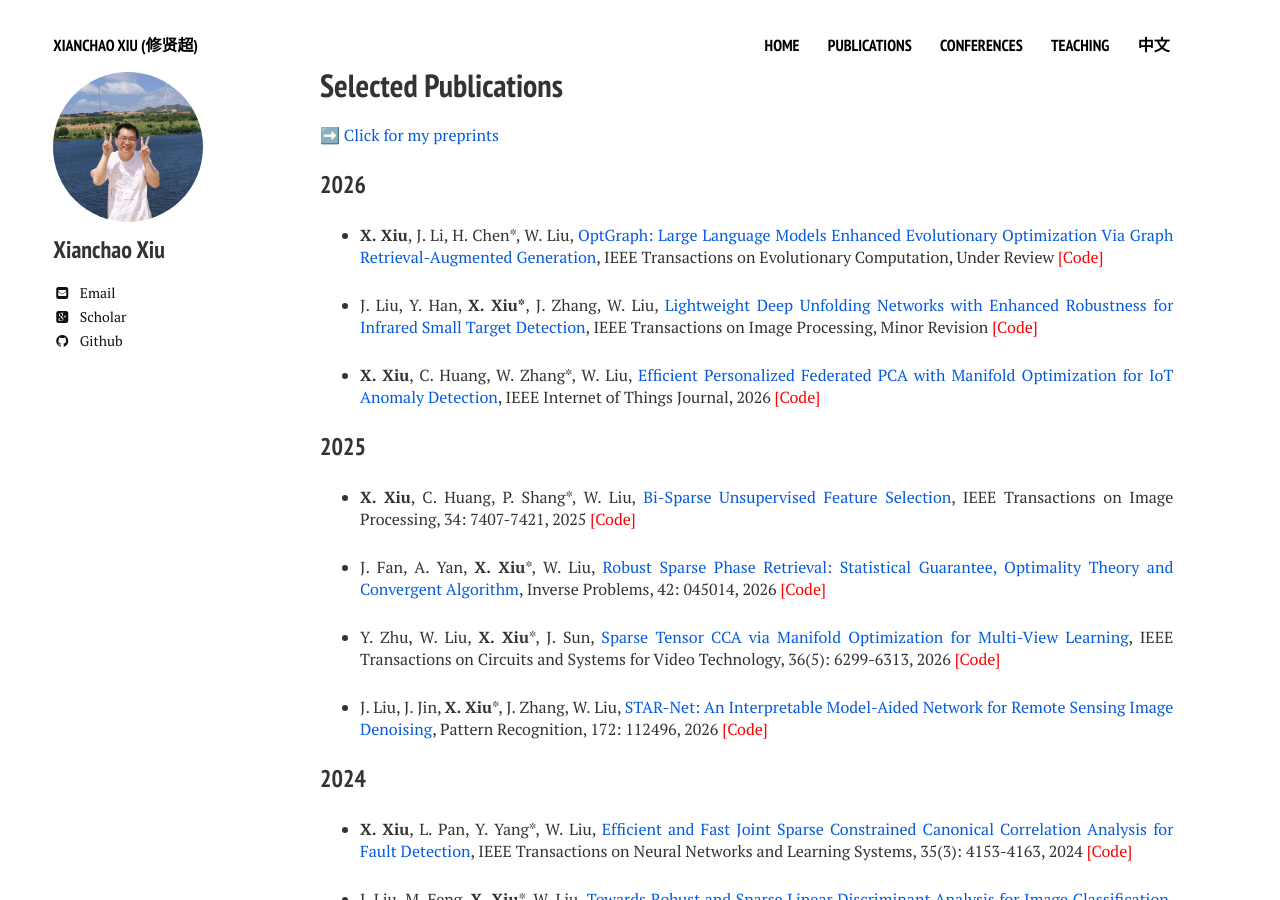
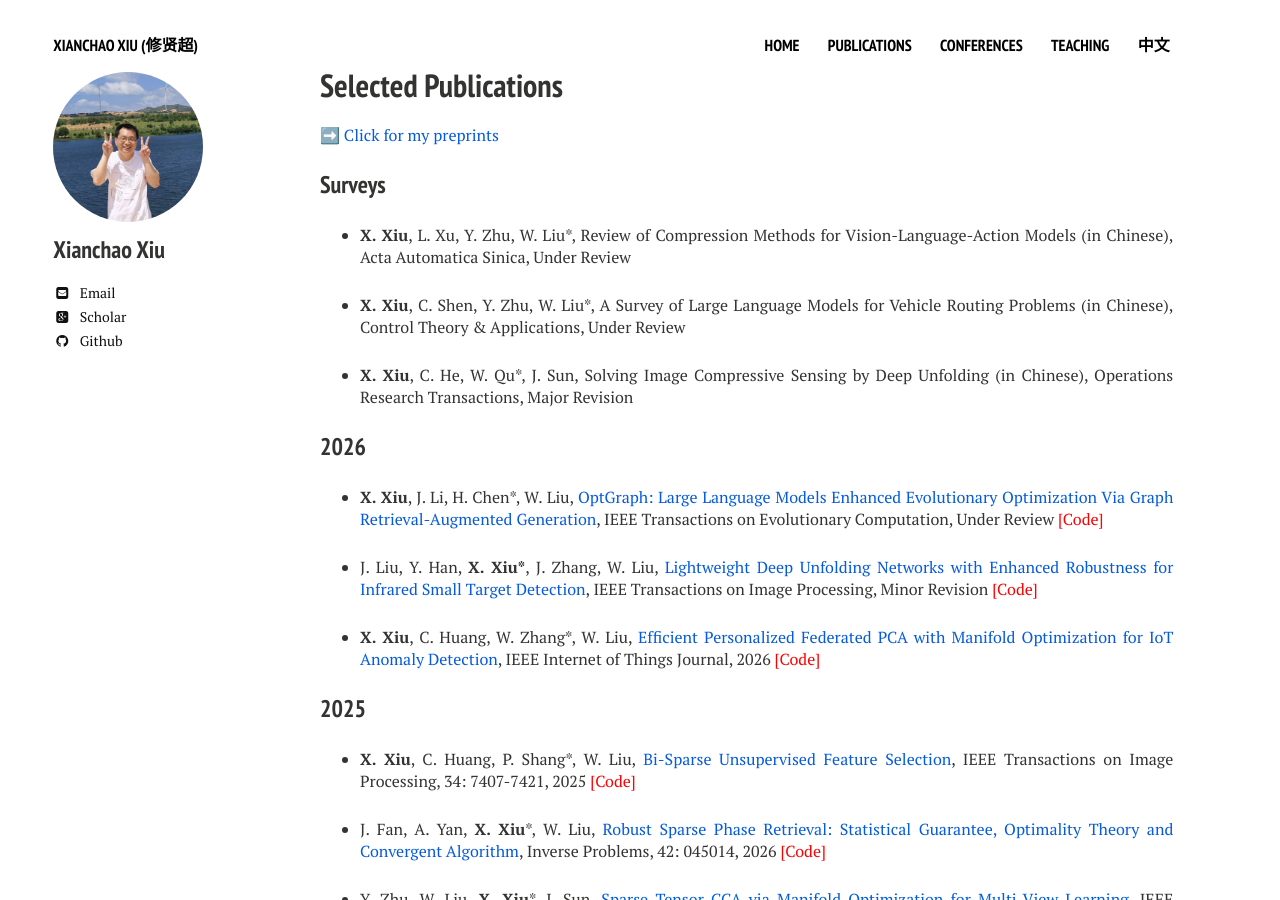
Before and after one commit to xianchaoxiu/xianchaoxiu.github.io, a Jekyll site: the page built from publications/index.md, in a window 1280 px wide and 900 px high. Built offline with Jekyll 4.4.1, drawn with Linux system fonts in a browser that asks for light colours; nearby versions of some CDN libraries.

Commit message:
Update index.md

```diff
--- a/publications/index.md
+++ b/publications/index.md
@@ -9,6 +9,14 @@ share: false
 
 ➡️ <a href="https://arxiv.org/search/?query=xiu%2C+xianchao&searchtype=all&abstracts=show&order=-announced_date_first&size=50" class="textlink" target="_blank">Click for my preprints </a>
 
+
+### Surveys
+
+* <b>X. Xiu</b>, L. Xu, Y. Zhu, W. Liu*, Review of Compression Methods for Vision-Language-Action Models (in Chinese), Acta Automatica Sinica, Under Review
+
+* <b>X. Xiu</b>, C. Shen, Y. Zhu, W. Liu*, A Survey of Large Language Models for Vehicle Routing Problems (in Chinese), Control Theory & Applications, Under Review
+
+* <b>X. Xiu</b>, C. He, W. Qu*, J. Sun, Solving Image Compressive Sensing by Deep Unfolding (in Chinese), Operations Research Transactions, Major Revision
 
 
 ### 2026
```
